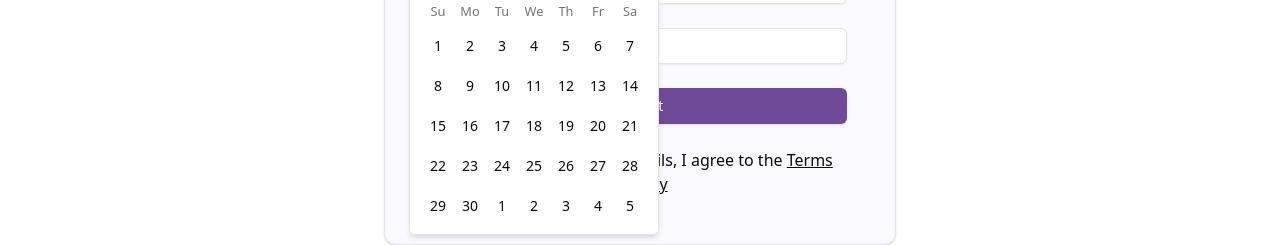
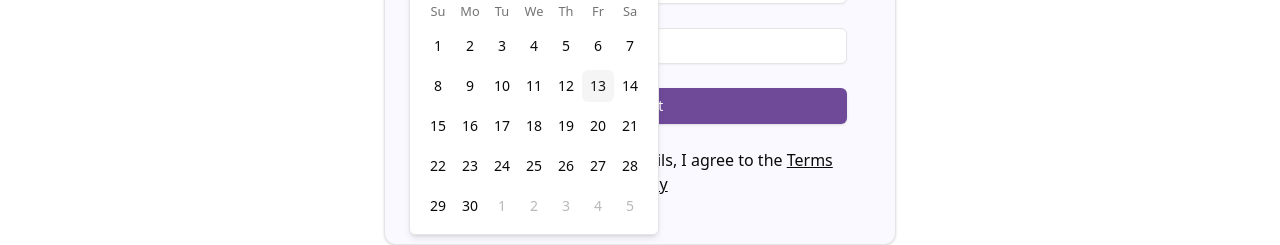
Before and after one commit to Umesh8907/School_LMS, a Next.js app: page /register in a window 1280 px wide. Both pictures are taken after a click on the button "Pick a date". Shown: the part 982-1227 px from the top of the page. Built offline with nearby package versions, Linux system fonts and the light colour scheme.

Commit message:
calender fixed

```diff
--- a/src/components/ui/calendar.tsx
+++ b/src/components/ui/calendar.tsx
@@ -1,11 +1,13 @@
-import { ChevronLeftIcon, ChevronRightIcon } from "@radix-ui/react-icons";
-import * as React from "react";
-import { DayPicker } from "react-day-picker";
-import { addYears } from "date-fns"; // Helps for date manipulations
-import { cn } from "@/lib/utils";
-import { buttonVariants } from "@/components/ui/button";
+"use client"
 
-export type CalendarProps = React.ComponentProps<typeof DayPicker>;
+import * as React from "react"
+import { ChevronLeftIcon, ChevronRightIcon } from "@radix-ui/react-icons"
+import { DayPicker } from "react-day-picker"
+
+import { cn } from "@/lib/utils"
+import { buttonVariants } from "@/components/ui/button"
+
+export type CalendarProps = React.ComponentProps<typeof DayPicker>
 
 function Calendar({
   className,
@@ -13,22 +15,8 @@ function Calendar({
   showOutsideDays = true,
   ...props
 }: CalendarProps) {
-  const [selectedDate, setSelectedDate] = React.useState<Date | undefined>(undefined);
-  const [month, setMonth] = React.useState<Date>(new Date());
-  const currentYear = new Date().getFullYear();
-  const yearsRange = Array.from({ length: 100 }, (_, i) => currentYear - i);
-
-  const handleYearChange = (event: React.ChangeEvent<HTMLSelectElement>) => {
-    const newYear = parseInt(event.target.value, 10);
-    setMonth(addYears(month, newYear - month.getFullYear())); // Update the month to the selected year
-  };
-
   return (
     <DayPicker
-      month={month}
-      onMonthChange={setMonth}
-      selected={selectedDate}  // Pass as Date | undefined
-      onSelect={setSelectedDate}
       showOutsideDays={showOutsideDays}
       className={cn("p-3", className)}
       classNames={{
@@ -58,54 +46,27 @@ function Calendar({
           buttonVariants({ variant: "ghost" }),
           "h-8 w-8 p-0 font-normal aria-selected:opacity-100"
         ),
+        day_range_start: "day-range-start",
+        day_range_end: "day-range-end",
+        day_selected:
+          "bg-primary text-primary-foreground hover:bg-primary hover:text-primary-foreground focus:bg-primary focus:text-primary-foreground",
+        day_today: "bg-accent text-accent-foreground",
+        day_outside:
+          "day-outside text-muted-foreground opacity-50  aria-selected:bg-accent/50 aria-selected:text-muted-foreground aria-selected:opacity-30",
+        day_disabled: "text-muted-foreground opacity-50",
+        day_range_middle:
+          "aria-selected:bg-accent aria-selected:text-accent-foreground",
+        day_hidden: "invisible",
         ...classNames,
       }}
       components={{
-        IconLeft: ({ ...props }) => (
-          <ChevronLeftIcon
-            className="h-4 w-4"
-            onClick={() => setMonth(addYears(month, -1))} // Move to previous year
-          />
-        ),
-        IconRight: ({ ...props }) => (
-          <ChevronRightIcon
-            className="h-4 w-4"
-            onClick={() => setMonth(addYears(month, 1))} // Move to next year
-          />
-        ),
+        IconLeft: ({ ...props }) => <ChevronLeftIcon className="h-4 w-4" />,
+        IconRight: ({ ...props }) => <ChevronRightIcon className="h-4 w-4" />,
       }}
       {...props}
-      captionLayout="dropdown"
-      caption={({ date }) => (
-        <div className="flex justify-between w-full">
-          <div className="flex items-center gap-2">
-            <ChevronLeftIcon
-              className="h-4 w-4 cursor-pointer"
-              onClick={() => setMonth(new Date(month.getFullYear(), month.getMonth() - 1))}
-            />
-            <span>{date.toLocaleDateString("default", { month: "long" })}</span>
-            <ChevronRightIcon
-              className="h-4 w-4 cursor-pointer"
-              onClick={() => setMonth(new Date(month.getFullYear(), month.getMonth() + 1))}
-            />
-          </div>
-          <select
-            value={month.getFullYear()}
-            onChange={handleYearChange}
-            className="border p-2 rounded-md"
-          >
-            {yearsRange.map((year) => (
-              <option key={year} value={year}>
-                {year}
-              </option>
-            ))}
-          </select>
-        </div>
-      )}
     />
-  );
+  )
 }
+Calendar.displayName = "Calendar"
 
-Calendar.displayName = "Calendar";
-
-export { Calendar };
+export { Calendar }
```
